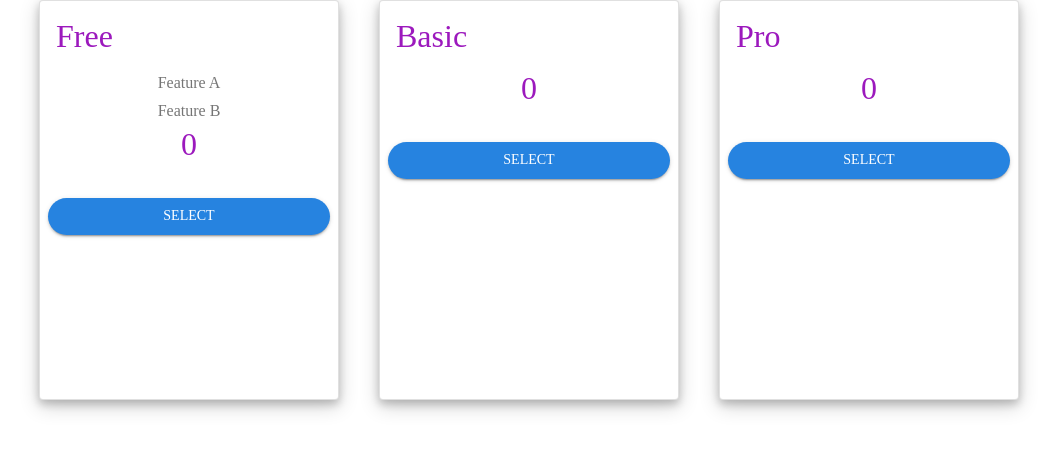
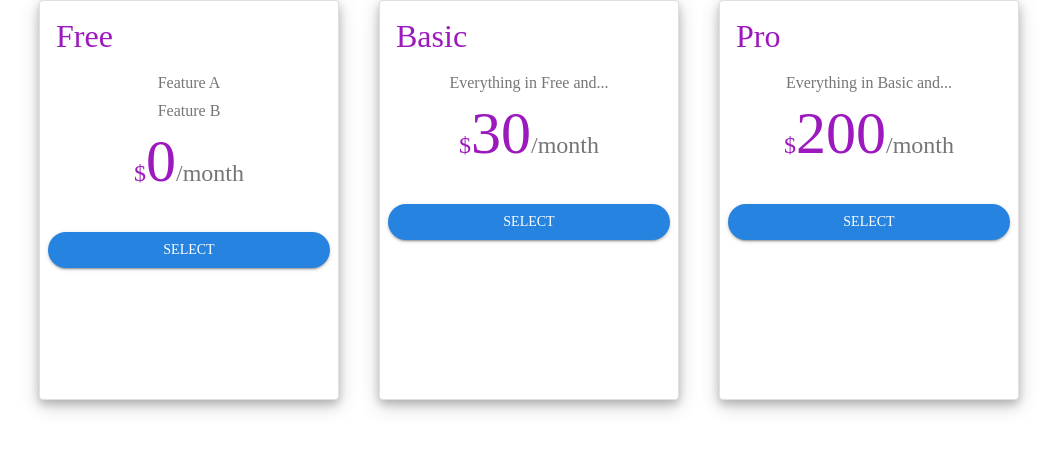
Before and after one commit to ArbaazMeghani/saas-subcription, a Next.js app: page / in a window 1280 px wide. Shown: the top 450 px of the page, without its empty margins (114-1171 px from the left). Built offline with nearby package versions, Linux system fonts and the light colour scheme.

Commit message:
Format pricing

```diff
--- a/components/Price.js
+++ b/components/Price.js
@@ -1,8 +1,13 @@
 import React from 'react';
+import { Typography } from '@material-ui/core';
 
 const Price = ({price}) => {
   return (
-    <div>{price}</div>
+    <div>
+      <Typography variant="h5" display="inline">$</Typography>
+      <Typography variant="h2" display="inline">{price}</Typography>
+      <Typography variant="h5" display="inline" color="textSecondary">/month</Typography>
+    </div>
   );
 }
 
--- a/pages/index.js
+++ b/pages/index.js
@@ -9,10 +9,10 @@ export default function Home() {
           <Tier title="Free" featuresList={["Feature A", "Feature B"]}></Tier>
         </Grid>
         <Grid item>
-          <Tier title="Basic"></Tier>
+          <Tier title="Basic" price="30" featuresList={["Everything in Free and..."]}></Tier>
         </Grid>
         <Grid item>
-          <Tier title="Pro"></Tier>
+          <Tier title="Pro" price="200" featuresList={["Everything in Basic and..."]}></Tier>
         </Grid>
       </Grid>
     </div>
```
